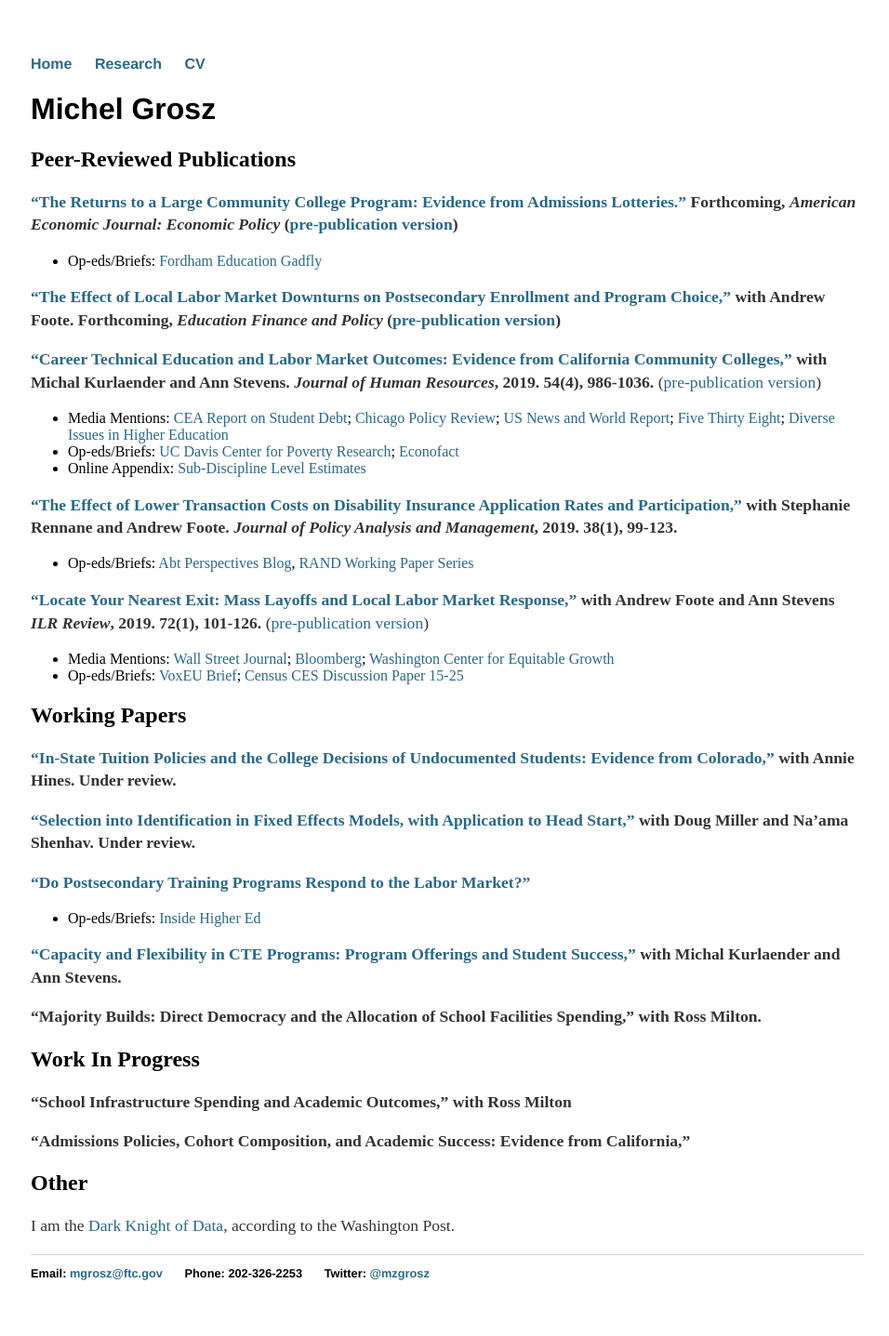
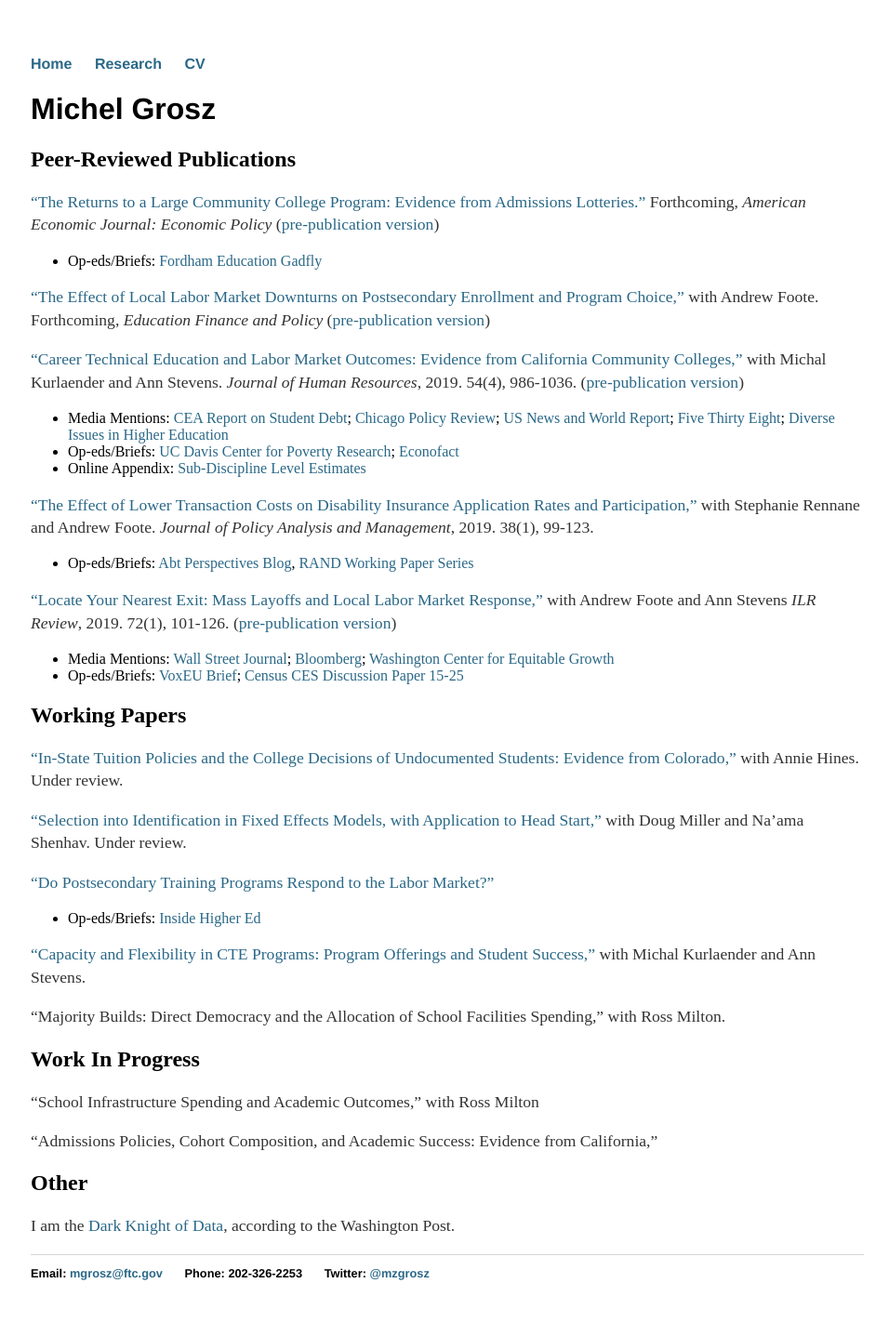
Before and after one commit to mzgrosz/mzgrosz.github.io, a Jekyll site: the page built from research/index.md, in a window 1280 px wide. Shown: the whole page at 93% size, without its empty margins (159-1115 px from the left). Built offline with Jekyll 4.4.1, drawn with Linux system fonts in a browser that asks for light colours.

```diff
--- a/research/index.md
+++ b/research/index.md
@@ -10,42 +10,42 @@ title: Michel Grosz
 
 ## Peer-Reviewed Publications
 
-**["The Returns to a Large Community College Program: Evidence from Admissions Lotteries."](https://www.aeaweb.org/articles?id=10.1257/pol.20170506&&from=f) Forthcoming, *American Economic Journal: Economic Policy* ([pre-publication version](https://mzgrosz.github.io/research/grosz_JMP_081118.pdf))**
+["The Returns to a Large Community College Program: Evidence from Admissions Lotteries."](https://www.aeaweb.org/articles?id=10.1257/pol.20170506&&from=f) Forthcoming, *American Economic Journal: Economic Policy* ([pre-publication version](https://mzgrosz.github.io/research/grosz_JMP_081118.pdf))
 * Op-eds/Briefs: [Fordham Education Gadfly](https://fordhaminstitute.org/national/commentary/start-students-path-high-return-degrees-earlier)
 
-**["The Effect of Local Labor Market Downturns on Postsecondary Enrollment and Program Choice,"](https://www.mitpressjournals.org/doi/abs/10.1162/edfp_a_00288) with Andrew Foote. Forthcoming, *Education Finance and Policy* ([pre-publication version](https://aefpweb.org/sites/default/files/webform/42/FooteGrosz_AEFPPaper.pdf))**
+["The Effect of Local Labor Market Downturns on Postsecondary Enrollment and Program Choice,"](https://www.mitpressjournals.org/doi/abs/10.1162/edfp_a_00288) with Andrew Foote. Forthcoming, *Education Finance and Policy* ([pre-publication version](https://aefpweb.org/sites/default/files/webform/42/FooteGrosz_AEFPPaper.pdf))
 
 
-**["Career Technical Education and Labor Market Outcomes: Evidence from California Community Colleges,"](http://jhr.uwpress.org/content/early/2018/04/02/jhr.54.4.1015.7449R2.abstract) with Michal Kurlaender and Ann Stevens. *Journal of Human Resources*, 2019. 54(4), 986-1036.** ([pre-publication version](https://www.nber.org/papers/w21137))
+["Career Technical Education and Labor Market Outcomes: Evidence from California Community Colleges,"](http://jhr.uwpress.org/content/early/2018/04/02/jhr.54.4.1015.7449R2.abstract) with Michal Kurlaender and Ann Stevens. *Journal of Human Resources*, 2019. 54(4), 986-1036. ([pre-publication version](https://www.nber.org/papers/w21137))
 * Media Mentions: [CEA Report on Student Debt](https://www.google.com/url?q=https%3A%2F%2Fwww.whitehouse.gov%2Fsites%2Fdefault%2Ffiles%2Fpage%2Ffiles%2F20160718_cea_student_debt.pdf&sa=D&sntz=1&usg=AFQjCNGoRfqbauZ0fNGQJpX2tC_niyxW4w); [Chicago Policy Review](http://chicagopolicyreview.org/2015/07/02/technical-education-at-a-community-college-improves-graduates-future-earnings/); [US News and World Report](https://www.usnews.com/news/articles/2015/05/18/which-vocational-degrees-pay-off); [Five Thirty Eight](https://fivethirtyeight.com/features/food-deserts-community-colleges-and-innovative-slackers/); [Diverse Issues in Higher Education](https://diverseeducation.com/article/72377/)
 * Op-eds/Briefs: [UC Davis Center for Poverty Research](https://poverty.ucdavis.edu/policy-brief/community-college-career-technical-education-programs-significantly-increase-earnings); [Econofact](https://econofact.org/does-career-technical-education-pay)
 * Online Appendix: [Sub-Discipline Level Estimates](https://mzgrosz.github.io/research/full_top4s_appendix.pdf)
 
-**["The Effect of Lower Transaction Costs on Disability Insurance Application Rates and Participation,"](https://onlinelibrary.wiley.com/doi/pdf/10.1002/pam.22095) with Stephanie Rennane and Andrew Foote. *Journal of Policy Analysis and Management*, 2019. 38(1), 99-123.**
+["The Effect of Lower Transaction Costs on Disability Insurance Application Rates and Participation,"](https://onlinelibrary.wiley.com/doi/pdf/10.1002/pam.22095) with Stephanie Rennane and Andrew Foote. *Journal of Policy Analysis and Management*, 2019. 38(1), 99-123.
 * Op-eds/Briefs: [Abt Perspectives Blog](https://www.abtassociates.com/insights/perspectives-blog/social-security-disability-insurance-sometimes-easier-is-better), [RAND Working Paper Series](https://www.rand.org/pubs/working_papers/WR1255.html)
 
-**["Locate Your Nearest Exit: Mass Layoffs and Local Labor Market Response,"](https://journals.sagepub.com/doi/abs/10.1177/0019793917753095) with Andrew Foote and Ann Stevens *ILR Review*, 2019. 72(1), 101-126.** ([pre-publication version](https://www.nber.org/papers/w21618))
+["Locate Your Nearest Exit: Mass Layoffs and Local Labor Market Response,"](https://journals.sagepub.com/doi/abs/10.1177/0019793917753095) with Andrew Foote and Ann Stevens *ILR Review*, 2019. 72(1), 101-126. ([pre-publication version](https://www.nber.org/papers/w21618))
 * Media Mentions: [Wall Street Journal](https://blogs.wsj.com/economics/2016/03/17/half-of-u-s-may-endure-lost-decade-of-depressed-employment/); [Bloomberg](https://www.bloomberg.com/opinion/articles/2018-01-03/how-governments-can-move-people-to-jobs); [Washington Center for Equitable Growth](https://equitablegrowth.org/the-consequences-and-causes-of-declining-geographic-mobility-in-the-united-states/)
 * Op-eds/Briefs: [VoxEU Brief](https://voxeu.org/article/mass-layoffs-and-local-labour-market-exit); [Census CES Discussion Paper 15-25](https://papers.ssrn.com/sol3/papers.cfm?abstract_id=2661687)
 
 ## Working Papers
 
-**["In-State Tuition Policies and the College Decisions of Undocumented Students: Evidence from Colorado,"](https://mzgrosz.github.io/research/gh_1118.pdf) with Annie Hines. Under review.**
+["In-State Tuition Policies and the College Decisions of Undocumented Students: Evidence from Colorado,"](https://mzgrosz.github.io/research/gh_1118.pdf) with Annie Hines. Under review.
 
-**["Selection into Identification in Fixed Effects Models, with Application to Head Start,"](https://mzgrosz.github.io/research/msg_master.pdf) with Doug Miller and Na'ama Shenhav. Under review.**
+["Selection into Identification in Fixed Effects Models, with Application to Head Start,"](https://mzgrosz.github.io/research/msg_master.pdf) with Doug Miller and Na'ama Shenhav. Under review.
 
-**["Do Postsecondary Training Programs Respond to the Labor Market?"](https://www.abtassociates.com/insights/publications/white-paper/do-postsecondary-training-programs-respond-to-changes-in-the)**
+["Do Postsecondary Training Programs Respond to the Labor Market?"](https://www.abtassociates.com/insights/publications/white-paper/do-postsecondary-training-programs-respond-to-changes-in-the)
 * Op-eds/Briefs: [Inside Higher Ed](https://www.insidehighered.com/views/2019/07/10/community-colleges-should-be-more-responsive-labor-market-changes-opinion)
 
-**["Capacity and Flexibility in CTE Programs: Program Offerings and Student Success,"](https://education.ucdavis.edu/sites/main/files/cte_flexibility_paper_draft_9-30-18_for_ies.pdf) with Michal Kurlaender and Ann Stevens.**
+["Capacity and Flexibility in CTE Programs: Program Offerings and Student Success,"](https://education.ucdavis.edu/sites/main/files/cte_flexibility_paper_draft_9-30-18_for_ies.pdf) with Michal Kurlaender and Ann Stevens.
 
-**"Majority Builds: Direct Democracy and the Allocation of School Facilities Spending," with Ross Milton.**
+"Majority Builds: Direct Democracy and the Allocation of School Facilities Spending," with Ross Milton.
 
 ## Work In Progress
 
-**"School Infrastructure Spending and Academic Outcomes," with Ross Milton**
+"School Infrastructure Spending and Academic Outcomes," with Ross Milton
 
-**"Admissions Policies, Cohort Composition, and Academic Success: Evidence from California,"**
+"Admissions Policies, Cohort Composition, and Academic Success: Evidence from California,"
 
 ## Other
 
```
